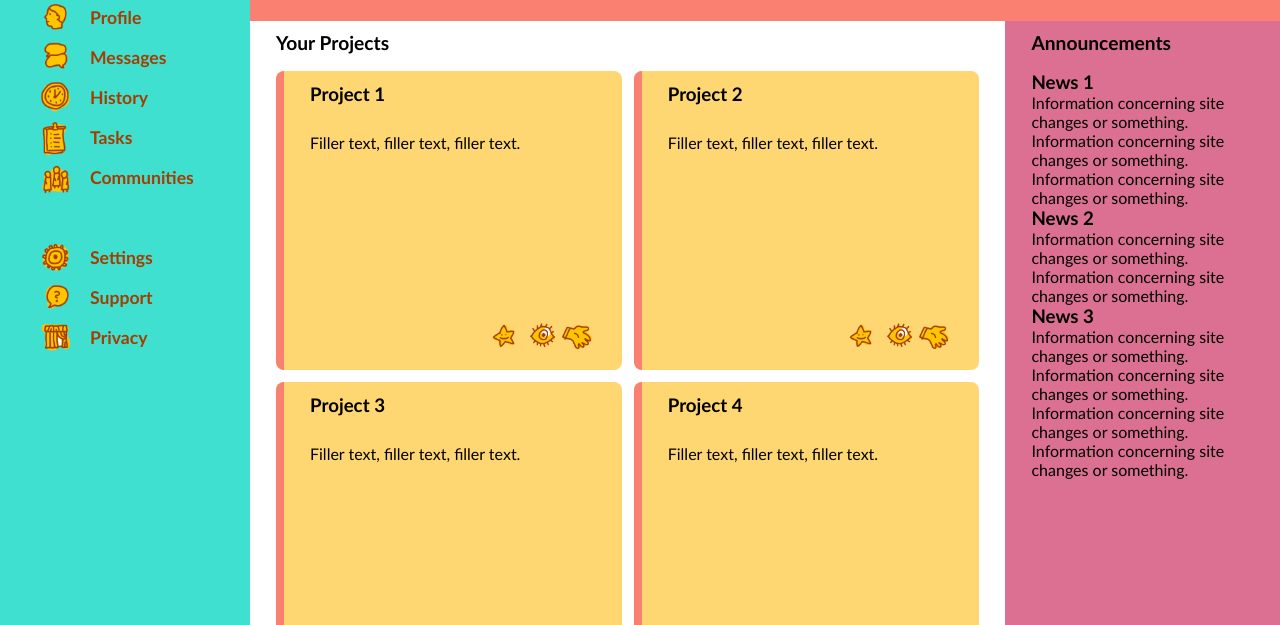
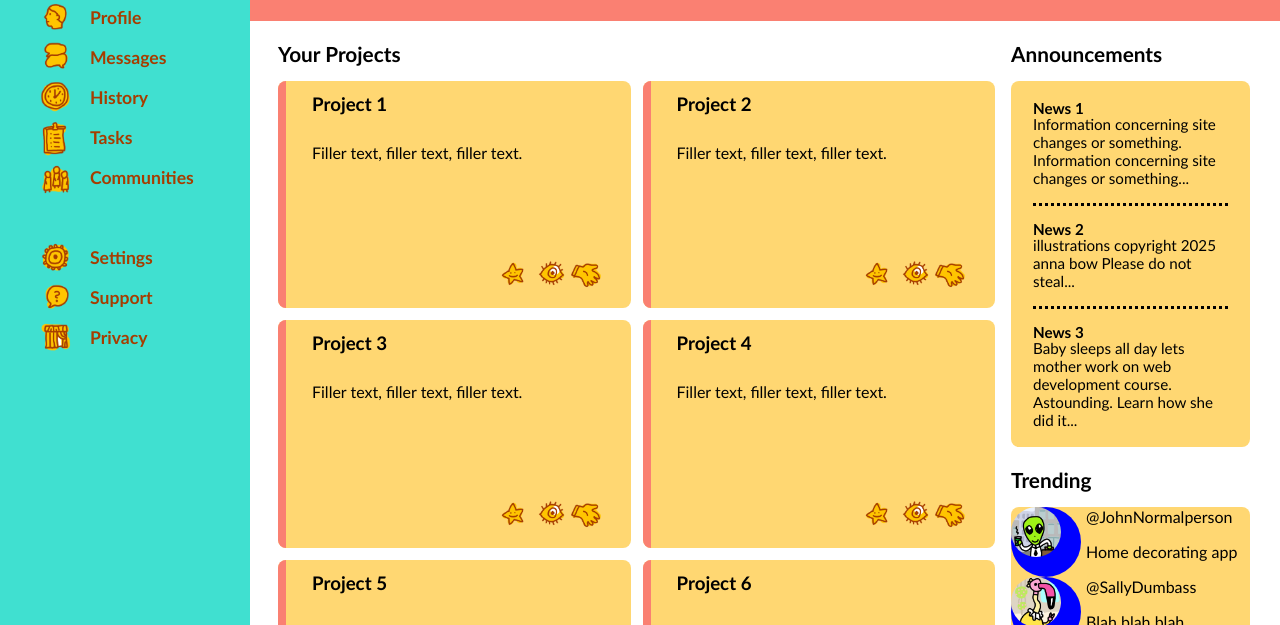
Before and after one commit to mopedcow/odin_dashboard, a plain HTML site: page index.html in a window 1280 px wide. Shown: the part 159-784 px from the top of the page. Drawn offline with Linux system fonts and the light colour scheme.

Commit message:
Complete styling 'Announcements' section

```diff
--- a/index.html
+++ b/index.html
@@ -105,24 +105,24 @@
             </div>
         </div>
         <div class="announcements"><span class="content-header">Announcements</span></div>
-        <div class="announcements grid">
-            <div>
-                <h3>News 1</h3>
-                <p>Information concerning site changes or something. Information concerning site changes or something. Information concerning site changes or something. </p>
-            </div><div>
-                <h3>News 2</h3>
-                <p>Information concerning site changes or something. Information concerning site changes or something. </p>
-            </div><div>
-                <h3>News 3</h3>
-                <p>Information concerning site changes or something. Information concerning site changes or something. Information concerning site changes or something. Information concerning site changes or something. </p>
+        <div class="announcements grid card">
+            <div class="news-item">
+                <h4>News 1</h4>
+                <p>Information concerning site changes or something. Information concerning site changes or something...  </p>
+            </div><div class="news-item">
+                <h4>News 2</h4>
+                <p>illustrations copyright 2025 anna bow Please do not steal... </p>
+            </div><div class="news-item">
+                <h4>News 3</h4>
+                <p>Baby sleeps all day lets mother work on web development course. Astounding. Learn how she did it... </p>
             </div>
         </div>
         <div class="trending"><span class="content-header">Trending</span></div>
-        <div class="trending grid">
+        <div class="trending grid card">
             <div class="user-container">
                 <div class="user-icon"><img src="image/user1.jpg" alt="user1"></div>
                 <span class="user-handle">@JohnNormalperson</span>
-                <span class="user-title">User's prject or whatever</span>
+                <span class="user-title">Home decorating app</span>
             </div><div class="user-container">
                 <div class="user-icon"><img src="image/user2.jpg" alt="user2"></div>
                 <span class="user-handle">@SallyDumbass</span>
--- a/style.css
+++ b/style.css
@@ -156,17 +156,19 @@ div.search-button {
     padding-left: 6px;
 }
 .main-container {
+    padding: 0px 30px 32px 28px;
     display: grid;
     grid-template-columns: 3fr 1fr;
-    grid-template-rows: 40px 2fr 40px 1fr;
+    grid-template-rows: 40px auto 40px auto;
+    column-gap: 16px;
 }
 .projects,
 .announcements,
 .trending {
-    padding: 10px 26px;
+    margin-top: 20px
 }
 .content-header {
-    font-size: 1.2rem;
+    font-size: 1.3rem;
     font-weight: 700;
 }
 .main-container .projects.grid {
@@ -177,8 +179,10 @@ div.search-button {
     gap: 12px;
 }
 .card {
+    border-radius: 8px;
     background-color: rgb(255, 215, 114);
-    border-radius: 8px;
+}
+.projects .card {
     overflow: hidden;
     display: grid;
     grid-template: 100% / 8px auto;
@@ -198,11 +202,19 @@ div.search-button {
 .main-container .projects.grid img {
     width: 36px;
 }
-.main-container .announcements {
-    background: palevioletred;
+.announcements.grid {
+    font-size: .95rem;
+    padding: 18px 22px;
+    display: flex;
+    flex-direction: column;
+    gap: 14px;
 }
-.main-container .trending {
-    background: paleturquoise;
+.news-item p {
+    margin-top: -2px;
+}
+.news-item:not(:last-child) {
+    padding-bottom: 16px;
+    border-bottom: 3px dotted black;
 }
 .main-container .user-container {
     display: grid;
```
